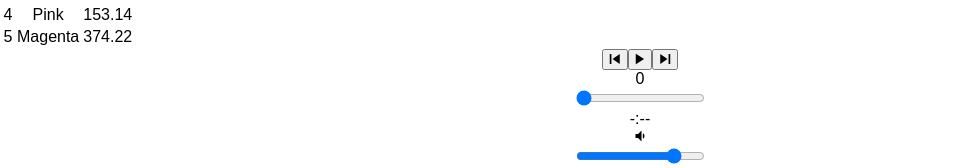
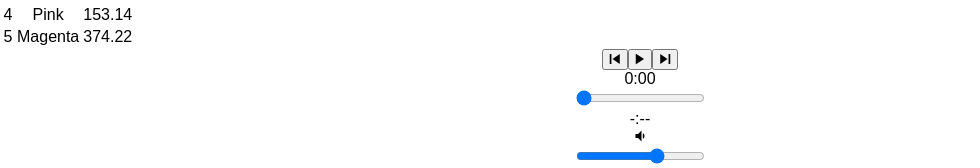
Before and after one commit to dmaring/bloc-jams-react, a React (Create React App) app: page /album/the-colors in a window 1280 px wide. Shown: the part 851-1019 px from the top of the page, without its empty margins (0-980 px from the left). Built offline with nearby package versions, Linux system fonts and the light colour scheme.

Commit message:
complete play-bar-range-inputs-assignment

```diff
--- a/src/components/Album.js
+++ b/src/components/Album.js
@@ -15,6 +15,7 @@ class Album extends Component {
       album: album,
       currentSong: album.songs[0],
       currentTime: 0,
+      currentVolume: .65,
       duration: album.songs[0].duration,
       isPlaying: false,
       isHovered: null
@@ -22,6 +23,7 @@ class Album extends Component {
 
     this.audioElement = document.createElement('audio');
     this.audioElement.src = album.songs[0].audioSrc;
+    this.audioElement.volume = .65;
   }
 
   componentDidMount() {
@@ -57,6 +59,16 @@ class Album extends Component {
   setSong(song) {
     this.audioElement.src = song.audioSrc;
     this.setState({ currentSong: song });
+  }
+
+  formatTime(time) {
+    if (isNaN(time)) {
+      return "-:--";
+    } else {
+      const minutes = Math.trunc(time / 60).toLocaleString('en-US', {minimumIntegerDigits: 1, useGrouping:false});
+      const seconds = Math.trunc(time % 60).toLocaleString('en-US', {minimumIntegerDigits: 2, useGrouping:false});
+      return minutes + ":" + seconds;
+    }
   }
 
   handleSongClick(song) {
@@ -107,6 +119,12 @@ class Album extends Component {
     this.setState({ currentTime: newTime });
   }
 
+  handleVolumeChange(e) {
+    const newVolume = e.target.value;
+    this.audioElement.volume = newVolume;
+    this.setState({ currentVolume: newVolume });
+  }
+
   displayButton(song, index){
     if (this.state.isHovered === song && this.state.currentSong !== song) {
       return <span className="ion-md-play"></span>
@@ -152,11 +170,14 @@ class Album extends Component {
           isPlaying={this.state.isPlaying}
           currentSong={this.state.currentSong}
           currentTime={this.audioElement.currentTime}
+          formatTime={this.formatTime}
+          currentVolume={this.audioElement.volume}
           duration={this.audioElement.duration}
           handleSongClick={() => this.handleSongClick(this.state.currentSong)}
           handlePrevClick={() => this.handlePrevClick()}
           handleForwardClick={() => this.handleForwardClick()}
           handleTimeChange={(e) => this.handleTimeChange(e)}
+          handleVolumeChange={(e) => this.handleVolumeChange(e)}
         />
       </section>
     );
--- a/src/components/PlayerBar.js
+++ b/src/components/PlayerBar.js
@@ -16,7 +16,7 @@ class PlayerBar extends Component {
           </button>
         </section>
         <section id="time-control">
-          <div className="current-time">{this.props.currentTime}</div>
+          <div className="current-time">{this.props.formatTime(this.props.currentTime)}</div>
           <input
             type="range"
             className="seek-bar"
@@ -30,7 +30,15 @@ class PlayerBar extends Component {
         </section>
         <section id="volume-control">
           <div className="icon ion-md-volume-low"></div>
-          <input type="range" className="seek-bar" value="80" />
+          <input
+            type="range"
+            className="seek-bar"
+            value={this.props.currentVolume}
+            max="1"
+            min="0"
+            step="0.01"
+            onChange={this.props.handleVolumeChange}
+          />
           <div className="icon ion-md-volume-high"></div>
         </section>
       </section>
```
